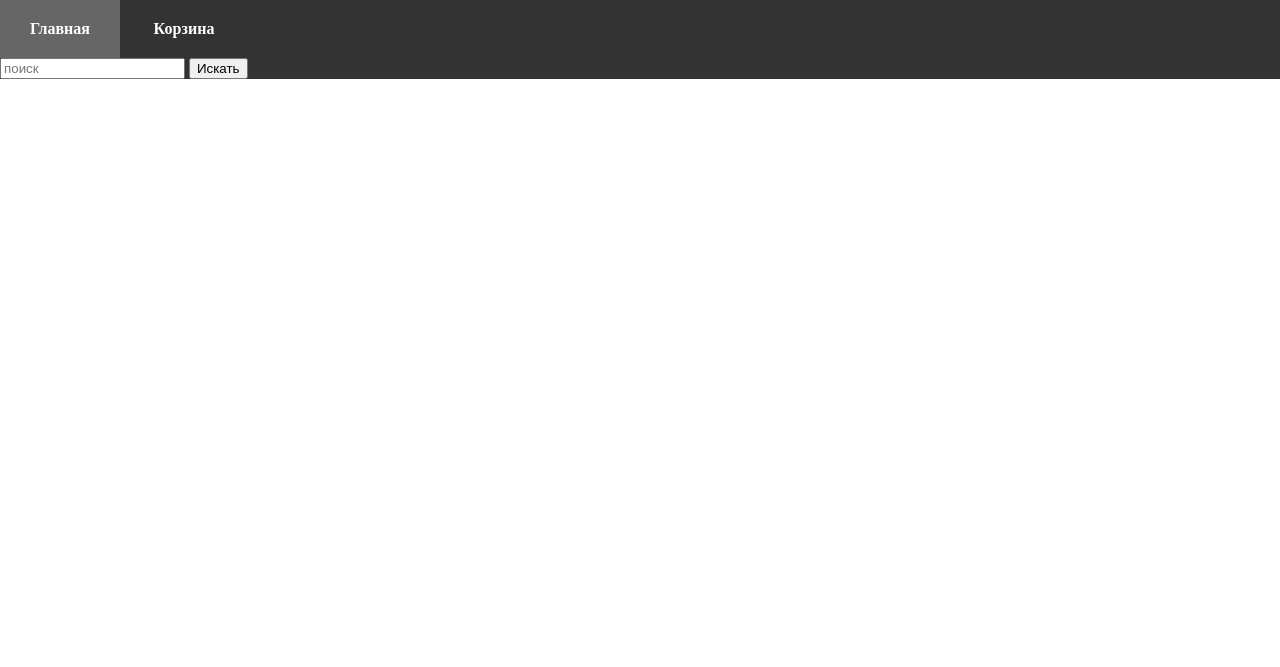
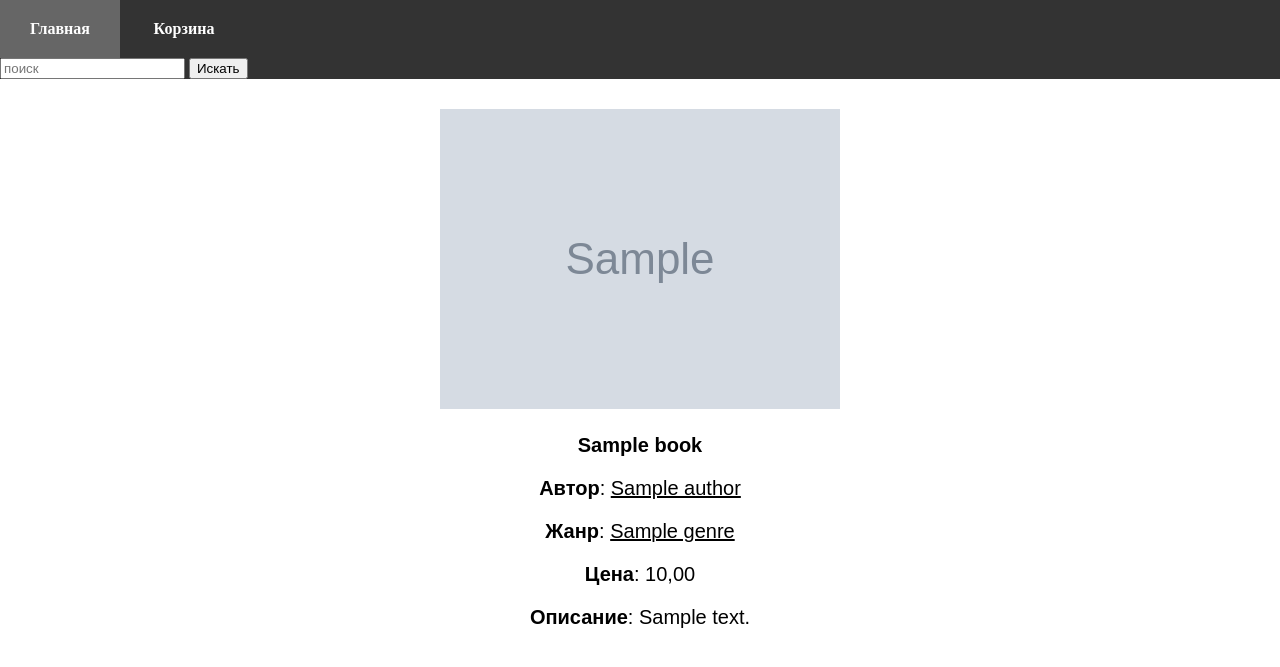
Before and after one commit to ASsssker/books_store, a Django app: page /books/1/ in a window 1280 px wide. Shown: the top 667 px of the page. Run offline with Django 4.2, Linux system fonts and the light colour scheme; tables that the repository leaves empty hold one stand-in row (values such as "Sample post"); grey boxes marked "Sample" are stand-in pictures.

Commit message:
Улучшены шаблоны, изменено представление списка книг

```diff
--- a/BookStore/urls.py
+++ b/BookStore/urls.py
@@ -22,6 +22,7 @@ from django.conf.urls.static import static
 urlpatterns = [
     path('admin/', admin.site.urls),
     path('', include('books.urls', namespace='books')),
+    path("__debug__/", include("debug_toolbar.urls")),
 ]
 
 if settings.DEBUG:
--- a/books/urls.py
+++ b/books/urls.py
@@ -1,11 +1,13 @@
 from django.urls import path
-from .views import BooksListView, BooksDetailView
+from .views import books_list, BooksDetailView
 
 
 app_name = 'books'
 
 
 urlpatterns = [
-    path('books/', BooksListView.as_view(), name='books_list'),
+    path('books/', books_list, name='books_list'),
+    path('author/<slug:author>/', books_list, name='author_books'),
+    path('genre/<slug:genre>/', books_list, name='genre_books'),
     path('books/<int:pk>/', BooksDetailView.as_view(), name='books_detail'),
 ]
--- a/books/views.py
+++ b/books/views.py
@@ -1,18 +1,25 @@
 from django.shortcuts import render
-from django.views.generic.list import ListView
 from django.views.generic.detail import DetailView
 from .models import Book
 
 # Create your views here.
 
 
-class BooksListView(ListView):
-    model = Book
-    context_object_name = 'books'
-    template_name = 'books/books_list.html'
+def books_list(request, author=None, genre=None):
+    books = Book.objects.all()
+    if author:
+        books = books.filter(auhtor__slug=author)
+    if genre:
+        books = books.filter(genre__slug=genre)
+    context = {'books': books}
+    return render(request, 'books/books_list.html', context)
+
 
 
 class BooksDetailView(DetailView):
     model = Book
     context_object_name = 'book'
     template_name = 'books/books_detail.html'
+
+    def get_queryset(self):
+        return super().get_queryset().prefetch_related('auhtor', 'genre')
--- a/static/css/styles.css
+++ b/static/css/styles.css
@@ -67,7 +67,6 @@ body {
 .text a {
     color: black;
     font-family: sans-serif;
-    text-decoration: none;
     font-size: 26px;
     margin-bottom: 100px;
 
@@ -76,3 +75,26 @@ body {
 .text a:hover {
     font-size: 28px;
 }
+
+/* Детальная информация */
+
+.book-info {
+    margin: auto;
+    margin-top: 30px;
+    text-align: center;
+    font-size: 20px;
+    font-family: sans-serif;
+    width: 60%;
+}
+
+.book-info img {
+    display: inline-block;
+}
+
+.book-info a {
+    color: black;
+}
+
+span {
+    font-weight: bold;
+}
--- a/templates/books/books_detail.html
+++ b/templates/books/books_detail.html
@@ -1 +1,13 @@
 {% extends "base.html" %}
+{% block title %}{{ book.name }}{% endblock title %}
+{% block content %}
+    <div class="book-info">
+        <img src="{{ book.image.url }}" alt="Error">
+        <p><span>{{ book.name }}</span></p>
+        <p><span>Автор</span>: {% for author in book.auhtor.all %}<a href="{% url "books:author_books" author.slug %}">{{ author.name }}</a> {% endfor %}</p>
+        <p><span>Жанр</span>: {% for genre in book.genre.all %}<a href="{% url "books:genre_books" genre.slug %}">{{ genre.genre_name }}</a> {% endfor %}</p>
+        <p><span>Цена</span>: {{ book.price }}</p>
+        <p><span>Описание</span>: {{ book.description }}</p>
+
+    </div>
+{% endblock content %}
--- a/templates/books/books_list.html
+++ b/templates/books/books_list.html
@@ -1,4 +1,5 @@
 {% extends "base.html" %}
+{% block title %}Главная{% endblock title %}
 {% block content %}
     <div class="books">
     {% for book in books %}
```
Also changed, not shown: BookStore/settings.py (+9 -1 lines).
